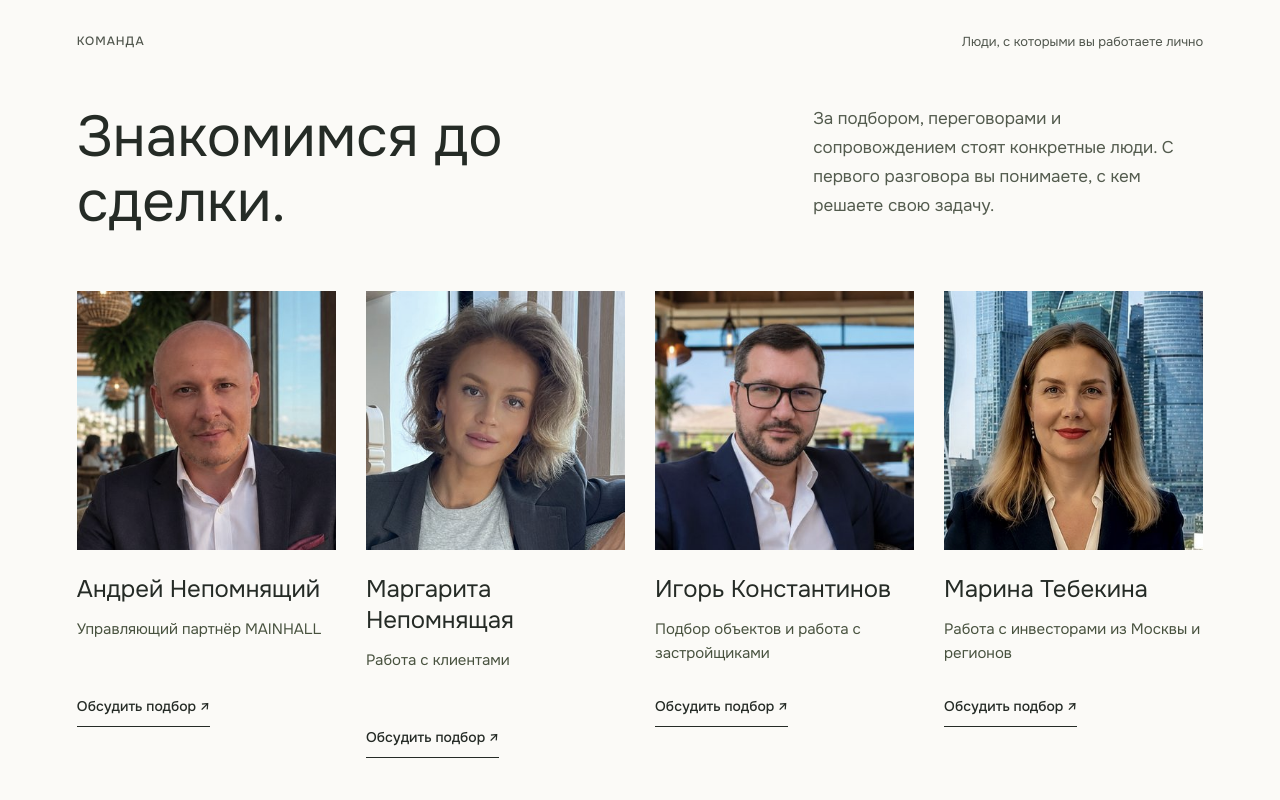
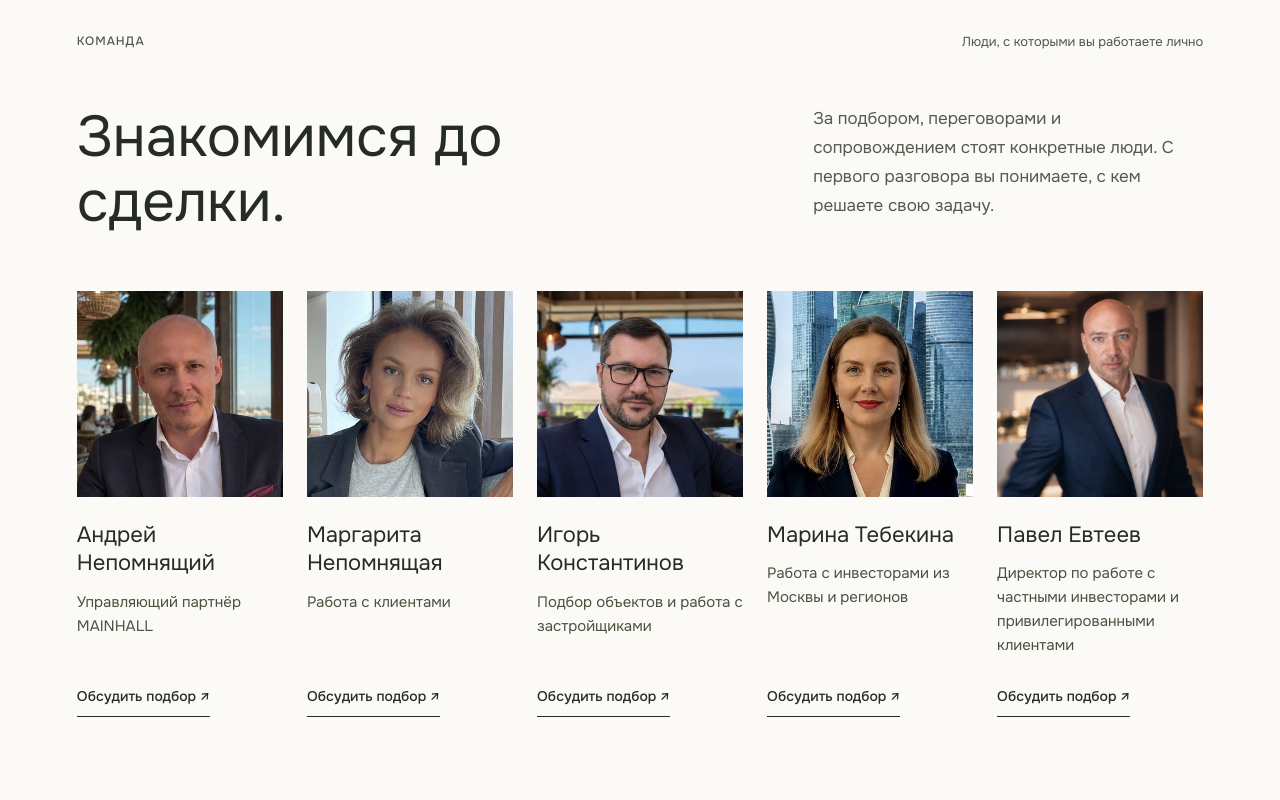
Before and after one commit to anepomniashiy-art/mainhall-platform, a Next.js app: page / in a window 1280 px wide. Shown: the part 10980-11780 px from the top of the page. Built offline with nearby package versions, Linux system fonts and the light colour scheme.

Commit message:
Add Pavel Evteev to MAINHALL team for private investors and privileged clients

```diff
--- a/src/app/luxury.css
+++ b/src/app/luxury.css
@@ -66,3 +66,15 @@ body{background:var(--paper);color:var(--ink)}
 }
 @media(max-width:350px){.mh-home-v2 .hero-bottom{align-items:start;flex-direction:column}.mh-home-v2 .hero-bottom p{max-width:none}.mh-home-v2 .hero-bottom .mh-pill{font-size:13px}.hero-image-panel{height:350px}.hero-project-label{gap:10px}.hero-project-label p{font-size:10px}.hero-project-label a{font-size:26px}.mh-featured-project .mh-photo-frame{height:320px}}
 @media(prefers-reduced-motion:reduce){.hero-image{transition:none!important}.mh-district-visual img{animation:none!important}.mh-photo-frame img{transform:none!important}}
+
+/* Five specialists; portrait viewport excludes the phone interface in Pavel's supplied image. */
+.mh-team-grid{grid-template-columns:repeat(5,minmax(0,1fr));gap:24px}
+.mh-team-grid article{display:flex;flex-direction:column;min-width:0}
+.mh-team-portrait{position:relative;aspect-ratio:1;overflow:hidden}
+.mh-team-portrait img{width:100%;height:100%;object-fit:cover}
+.mh-team-portrait-pavel img{position:absolute;max-width:none;width:122.2414%;height:auto;aspect-ratio:auto;left:-11.2069%;top:-82.7586%}
+.mh-team-grid h3{font-size:22px}
+.mh-team-grid article>p{flex:1}
+.mh-team-grid .mh-text-link{align-self:flex-start}
+@media(min-width:768px) and (max-width:1100px){.mh-team-grid{grid-template-columns:repeat(3,minmax(0,1fr))}}
+@media(max-width:767px){.mh-team-grid{grid-template-columns:repeat(2,minmax(0,1fr));gap:30px 18px}.mh-team-grid h3{font-size:20px}}
--- a/src/components/MainhallExperience.tsx
+++ b/src/components/MainhallExperience.tsx
@@ -93,8 +93,9 @@ export function MainhallExperience() {
   ["andrey","Андрей Непомнящий","Управляющий партнёр MAINHALL"],
   ["margarita","Маргарита Непомнящая","Работа с клиентами"],
   ["igor","Игорь Константинов","Подбор объектов и работа с застройщиками"],
-  ["marina","Марина Тебекина","Работа с инвесторами из Москвы и регионов"]
- ].map(([photo,name,role])=><article key={photo}><img src={"/images/team/"+photo+".jpg"} alt={name} width="360" height="360" loading="lazy"/><h3>{name}</h3><p>{role}</p><a href={COMPANY.whatsapp+"?text="+encodeURIComponent("Хочу обсудить подбор недвижимости. Специалист: "+name)} target="_blank" rel="noopener noreferrer" className="mh-text-link">Обсудить подбор ↗</a></article>)}</div></section>
+  ["marina","Марина Тебекина","Работа с инвесторами из Москвы и регионов"],
+  ["pavel","Павел Евтеев","Директор по работе с частными инвесторами и привилегированными клиентами"]
+ ].map(([photo,name,role])=><article key={photo}><div className={"mh-team-portrait"+(photo==="pavel"?" mh-team-portrait-pavel":"")}><img src={"/images/team/"+photo+".jpg"} alt={name} width={photo==="pavel"?709:360} height={photo==="pavel"?1536:360} loading="lazy"/></div><h3>{name}</h3><p>{role}</p><a href={COMPANY.whatsapp+"?text="+encodeURIComponent("Хочу обсудить подбор недвижимости. Специалист: "+name)} target="_blank" rel="noopener noreferrer" className="mh-text-link">Обсудить подбор ↗</a></article>)}</div></section>
   <section className="mh-process mh-pad">
    <div className="mh-section-head" data-reveal><p className="mh-eyebrow">05 / КАК РАБОТАЕМ</p><span>От первого разговора до сделки</span></div>
    <div className="mh-process-grid">{[["01","Разбираем задачу","Бюджет, срок, цель покупки и допустимая нагрузка. Сначала договариваемся, какой результат вам нужен."],["02","Сравниваем варианты","Короткий список с аргументами: почему эти проекты, чем отличаются условия и что стоит проверить."],["03","Проверяем конкретный лот","Цена, планировка, вид, график платежей и документы. Переходим от общей идеи к конкретным цифрам."],["04","Сопровождаем покупку","Помогаем пройти переговоры и оформление. Заранее обсуждаем дальнейший план: жить, сдавать или продавать."]].map(([n,t,d])=><article data-reveal key={n}><span className="mh-index">{n}</span><h3>{t}</h3><p>{d}</p></article>)}</div>
```
Also changed, not shown: public/images/team/pavel.jpg (added).
